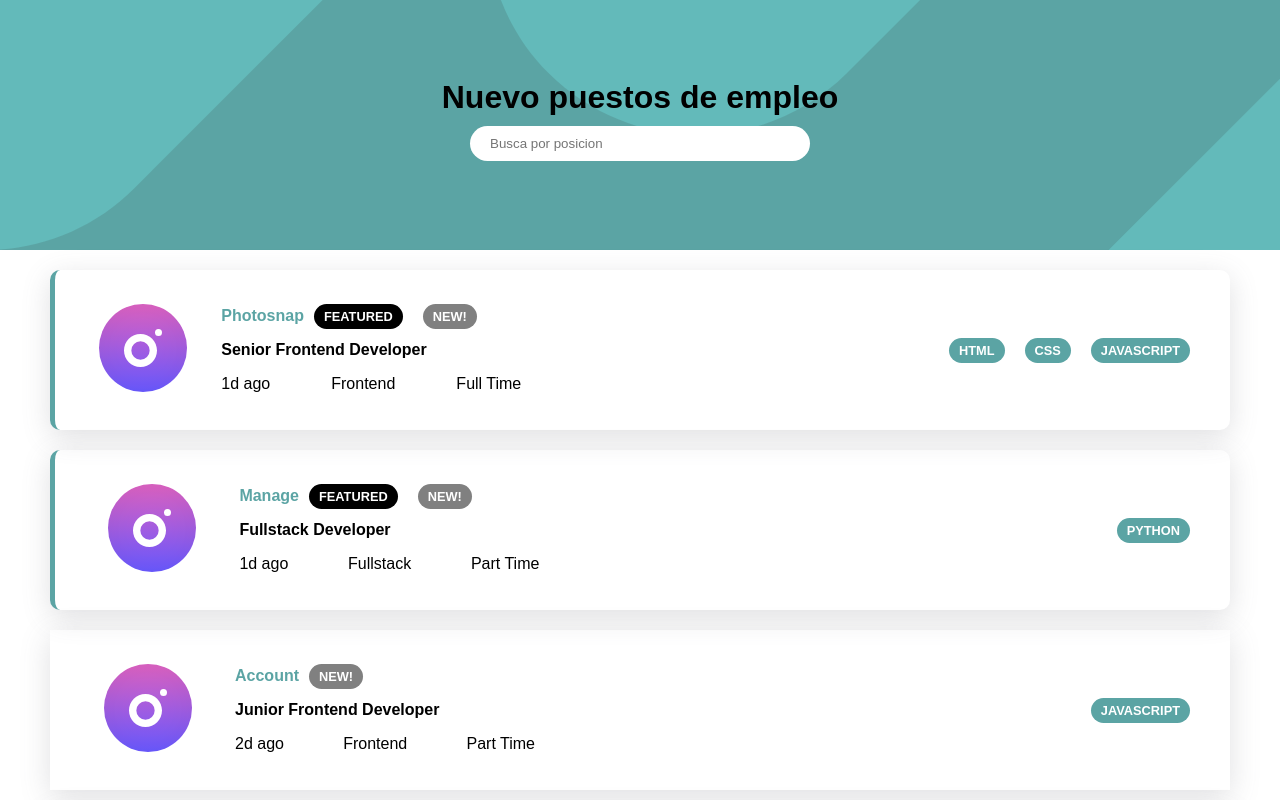
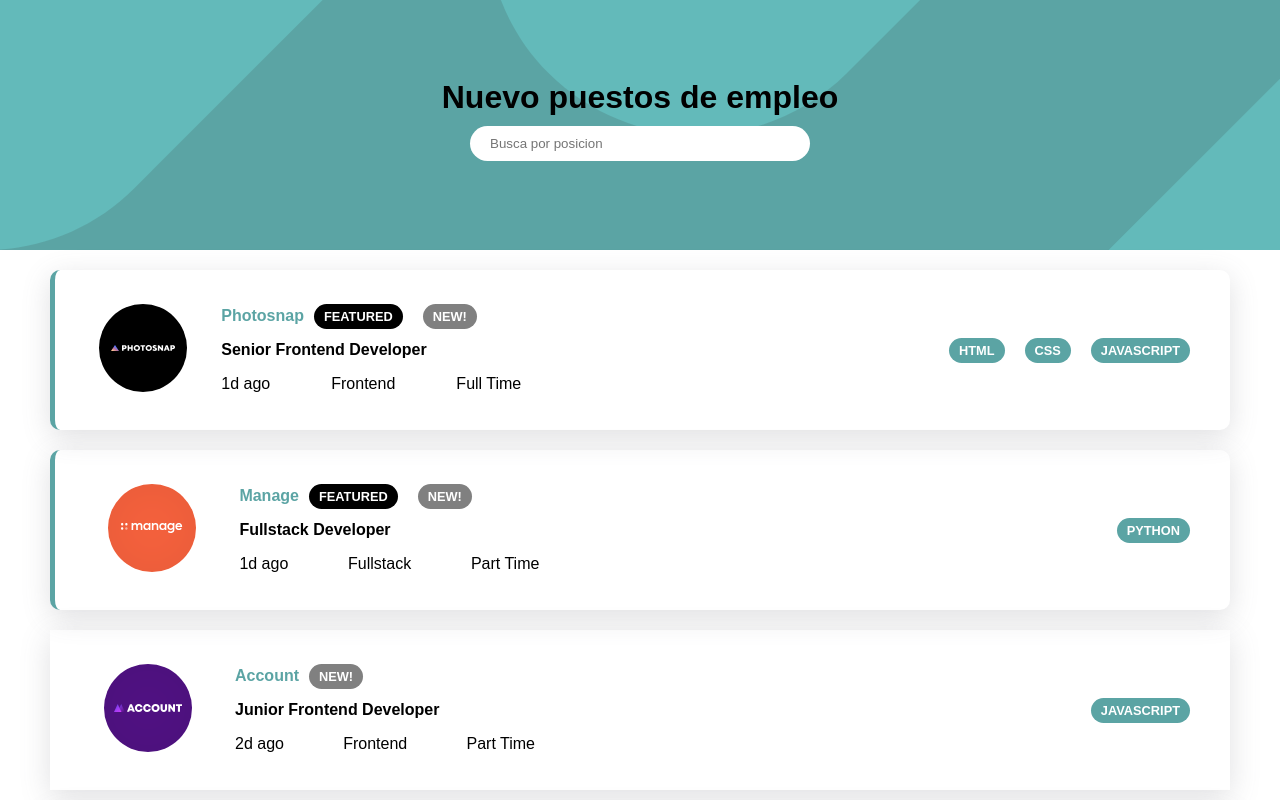
Before and after one commit to Guillef33/job-list, a React (Create React App) app: page / in a window 1280 px wide. Shown: the top 800 px of the page. Built offline with nearby package versions, Linux system fonts and the light colour scheme.

Commit message:
ajustes nahuel clase

```diff
--- a/src/components/Job.js
+++ b/src/components/Job.js
@@ -24,16 +24,13 @@ function Job(props) {
 
 
 
-  const [state, setState] = useState("faceit");
+  const [photo, setPhoto] = useState(company.toLowerCase().split(" ").join("").split(".").join(""));
 
-  const SelectImage = (name) => {
-    setState(name);
-  };
 
   return (
     <div className={featured ? "job-featured" : "job-container"}>
       <div className="company-image-wrapper">
-        <img src={CompanyImages[state]} alt="cover" className="imageSize" />
+        <img src={CompanyImages[photo]} alt="cover" className="imageSize" />
       </div>
       <div>
         <div className="flex">
--- a/src/components/SearchBar.js
+++ b/src/components/SearchBar.js
@@ -1,8 +1,7 @@
 import React, { useState } from "react";
 // import jobs from "../jobs.js";
 import data from "../data";
-import Job from './Job';
-
+import Job from "./Job";
 
 function SearchBar(props) {
   const [searchTerm, setSearchTerm] = useState("");
@@ -23,13 +22,16 @@ function SearchBar(props) {
         </div>
       </div>
       <div>
-
         {data
           .filter((val) => {
             if (searchTerm === "") {
               return val;
             } else if (
-            val.position.toLowerCase().includes(searchTerm.toLowerCase())
+              (val.position.toLowerCase().includes(searchTerm.toLowerCase()),
+              val.company.toLowerCase().includes(searchTerm.toLowerCase()))
+              /* https://www.freecodecamp.org/espanol/news/cuatro-maneras-diferentes-de-buscar/
+              /* Investigar como hacer esto para un array, ej, lenguage */
+              /* inlcude */
             ) {
               return val;
             }
--- a/src/enum/Companies.js
+++ b/src/enum/Companies.js
@@ -11,13 +11,13 @@ import airFilter from "../components/images/the-air-filter-company.svg";
 
 export const CompanyImages = {
   account: account,
-  eyecam: eyecam,
+  eyecamco: eyecam,
   faceit: faceit,
   insure: insure,
-  loopStudios: loopStudios,
+  loopstudios: loopStudios,
   manage: manage,
   myhome: myhome,
   photosnap: photosnap,
   shortly: shortly,
-  airFilter: airFilter
+  theairfiltercompany: airFilter,
 };
```
Lines whose indentation alone changed are shown as unchanged.
